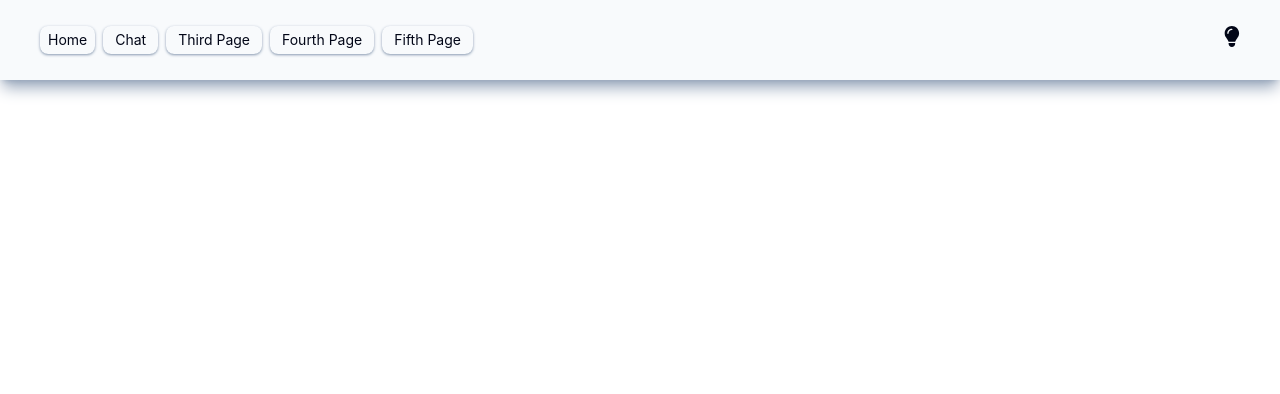
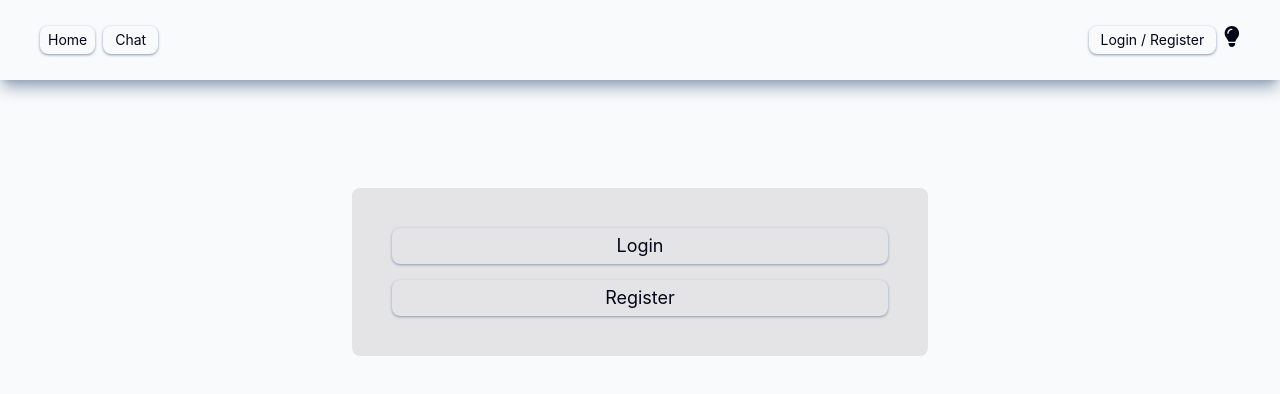
Before and after one commit to SavalanQorxmaz/chat-project, a React (Create React App) app in the folder frontend/: page /login-register in a window 1280 px wide. Shown: the top 394 px of the page. Built offline with nearby package versions, Linux system fonts and the light colour scheme; no server answers.

Commit message:
login-register page

```diff
--- a/frontend/src/App.tsx
+++ b/frontend/src/App.tsx
@@ -2,12 +2,15 @@ import { useEffect, useState } from "react";
 import {Routes, Route} from 'react-router-dom'
 import Header from "./components/Header";
 import { setScreen } from "./redux/screenSlice";
-import { useDispatch } from 'react-redux'
 import ChatPage from "./pages/ChatPage";
+import LoginRegister from "./pages/LoginRegister";
+import { useDispatch, useSelector } from 'react-redux'
+import {  selecTheme } from './redux/themeSlice'
 
 function App() {
 
   const dispatch = useDispatch()
+  const selectedTheme = useSelector(selecTheme)
   // EKRAN OLCUSUNU MUEYYEN ETMEK UCUN
   window.addEventListener('resize', () => {
     dispatch(setScreen(document.documentElement.offsetWidth))
@@ -46,13 +49,13 @@ function App() {
 
 
   return (
-    <>
+    <div className={selectedTheme === 'dark' ? 'w-full h-screen overflow-y-auto text-sm text-slate-50  bg-slate-950 shadow-lg shadow-slate-400 ' : 'w-full h-screen overflow-y-auto text-sm text-slate-950   bg-slate-50 shadow-lg shadow-slate-400'}>
   <Header />
  <Routes>
 {/* <Route path ='/'    element={<Home/>}/> */}
-<Route path ='/chat'    element={<ChatPage/>}/>
+<Route path ='/login-register'    element={<LoginRegister/>}/>
  </Routes>
- </>
+ </div>
   );
 }
 
--- a/frontend/src/components/Header.tsx
+++ b/frontend/src/components/Header.tsx
@@ -31,12 +31,14 @@ const Header = () => {
             <div className='flex justify-between'>
                 <div className='flex'>
                 <Link className='px-2 py-1 mr-2 rounded-lg flex items-center justify-center transition-all shadow shadow-slate-400  hover:scale-95 hover:shadow-none ' to={'/'}>Home</Link>
-                  <Link className='px-3 py-1 mr-2 rounded-lg flex items-center justify-center transition-all shadow shadow-slate-400  hover:scale-95 hover:shadow-none ' to={'/chat'}>Chat</Link>
-                  <Link className='px-3 py-1 mr-2 rounded-lg flex items-center justify-center transition-all shadow shadow-slate-400  hover:scale-95 hover:shadow-none ' to={'/'}>Third Page</Link>
-                  <Link className='px-3 py-1 mr-2 rounded-lg flex items-center justify-center transition-all shadow shadow-slate-400  hover:scale-95 hover:shadow-none ' to={'/'}>Fourth Page</Link>
-                  <Link className='px-3 py -1 mr-2 rounded-lg flex items-center justify-center transition-all shadow shadow-slate-400  hover:scale-95 hover:shadow-none ' to={'/'}>Fifth Page</Link>
+                  <Link className='px-3 py-1 mr-2 rounded-lg flex items-center justify-center transition-all shadow shadow-slate-400  hover:scale-95 hover:shadow-none ' to={'/'}>Chat</Link>
+
                 </div>
+
+             <div className='flex'>
+             <Link className='px-3 py -1 mr-2 rounded-lg flex items-center justify-center transition-all shadow shadow-slate-400  hover:scale-95 hover:shadow-none ' to={'/login-register'}>Login&nbsp;/&nbsp;Register</Link>
             <FontAwesomeIcon onClick={changeThemeF} icon={faLightbulb} size ='xl' cursor={'pointer'}  />
+             </div>
 
             </div>
         </div>
--- /dev/null
+++ b/frontend/src/components/Login.tsx
@@ -0,0 +1,9 @@
+import React from 'react'
+
+const Login = () => {
+  return (
+    <div>Login</div>
+  )
+}
+
+export default Login
--- /dev/null
+++ b/frontend/src/components/Register.tsx
@@ -0,0 +1,9 @@
+import React from 'react'
+
+const Register = () => {
+  return (
+    <div>Register</div>
+  )
+}
+
+export default Register
--- a/frontend/src/index.css
+++ b/frontend/src/index.css
@@ -1,6 +1,12 @@
 @tailwind base;
 @tailwind components;
 @tailwind utilities;
+
+* {
+  margin: 0;
+  padding: 0;
+  box-sizing: border-box;
+}
 
 body {
   margin: 0;
--- /dev/null
+++ b/frontend/src/pages/LoginRegister.tsx
@@ -0,0 +1,35 @@
+
+
+import { useDispatch, useSelector } from 'react-redux'
+import { setTheme, selecTheme } from '../redux/themeSlice'
+
+import Login from '../components/Login'
+import Register from '../components/Register'
+
+
+
+
+const LoginRegister = () => {
+
+
+
+    const dispatch = useDispatch()
+    const selectedTheme = useSelector(selecTheme)
+
+
+
+  return (
+   <div className=' w-full h-96 flex items-center justify-center   text-sm  fixed z-50 top-20 left-0'>
+
+<div className={selectedTheme === 'dark' ? 'width-xs p-10 rounded-lg flex justify-center items-center flex-col   text-lg bg-zinc-700 ' : 'width-xs p-10 rounded-lg flex justify-center items-center flex-col  text-lg   bg-zinc-200 '}  >
+
+
+       <button className='w-full px-3 py-1 mb-4 rounded-lg flex items-center justify-center transition-all shadow shadow-slate-400  hover:scale-95 hover:shadow-none '>Login</button>
+       <button className='w-full px-3 py-1 rounded-lg flex items-center justify-center transition-all shadow shadow-slate-400  hover:scale-95 hover:shadow-none '>Register</button>
+
+    </div>
+   </div>
+  )
+}
+
+export default LoginRegister
--- a/frontend/src/redux/chatSlice.ts
+++ b/frontend/src/redux/chatSlice.ts
@@ -18,9 +18,10 @@ let myObject:localStorageObjectType = {}
 
 if(myProjectLocalStorage !== null){
     myObject = JSON.parse(myProjectLocalStorage)
-   if(myObject.id === undefined){
-    myObject = {...myObject, ['id']: ''}
-   }
+//    if(myObject.id === undefined){
+//     myObject = {...myObject, ['id']: ''}
+//    }
+myObject.id ??= ''
 
 }
 else {
--- a/frontend/src/redux/themeSlice.ts
+++ b/frontend/src/redux/themeSlice.ts
@@ -25,6 +25,9 @@ else {
     localStorage.setItem('my-project', JSON.stringify(myObject))
 }
 
+
+
+
 const initialState = {
     mode: myObject.theme
 }
--- a/frontend/tailwind.config.js
+++ b/frontend/tailwind.config.js
@@ -40,8 +40,16 @@ module.exports = {
           '@screen xl': {
             maxWidth: '1200px',
           },
+        },
+
+        '.width-xs': {
+          margin: 'auto',
+          width: '576px'
         }
-      })
+      }
+
+
+      )
     }
   ],
 
```
Also changed, not shown: 1 other file (tests, documents, lock files or other folders).
